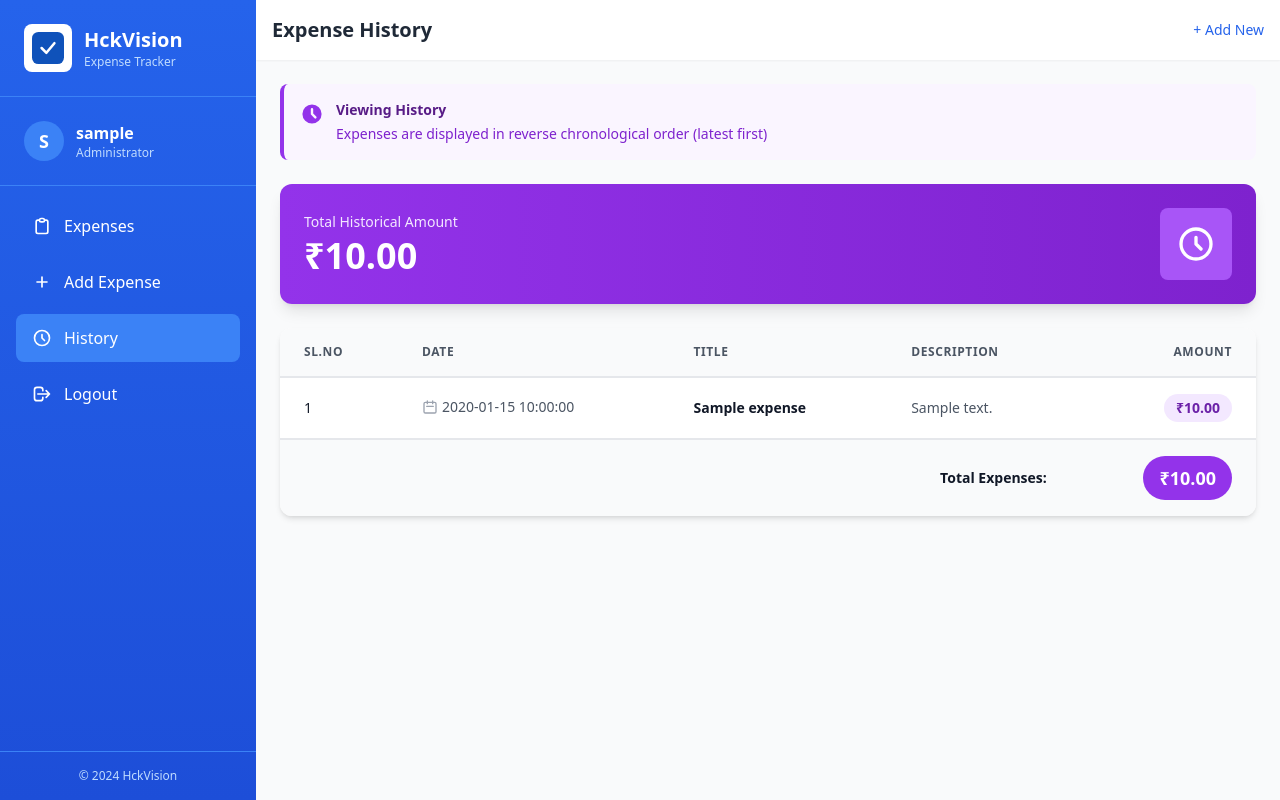
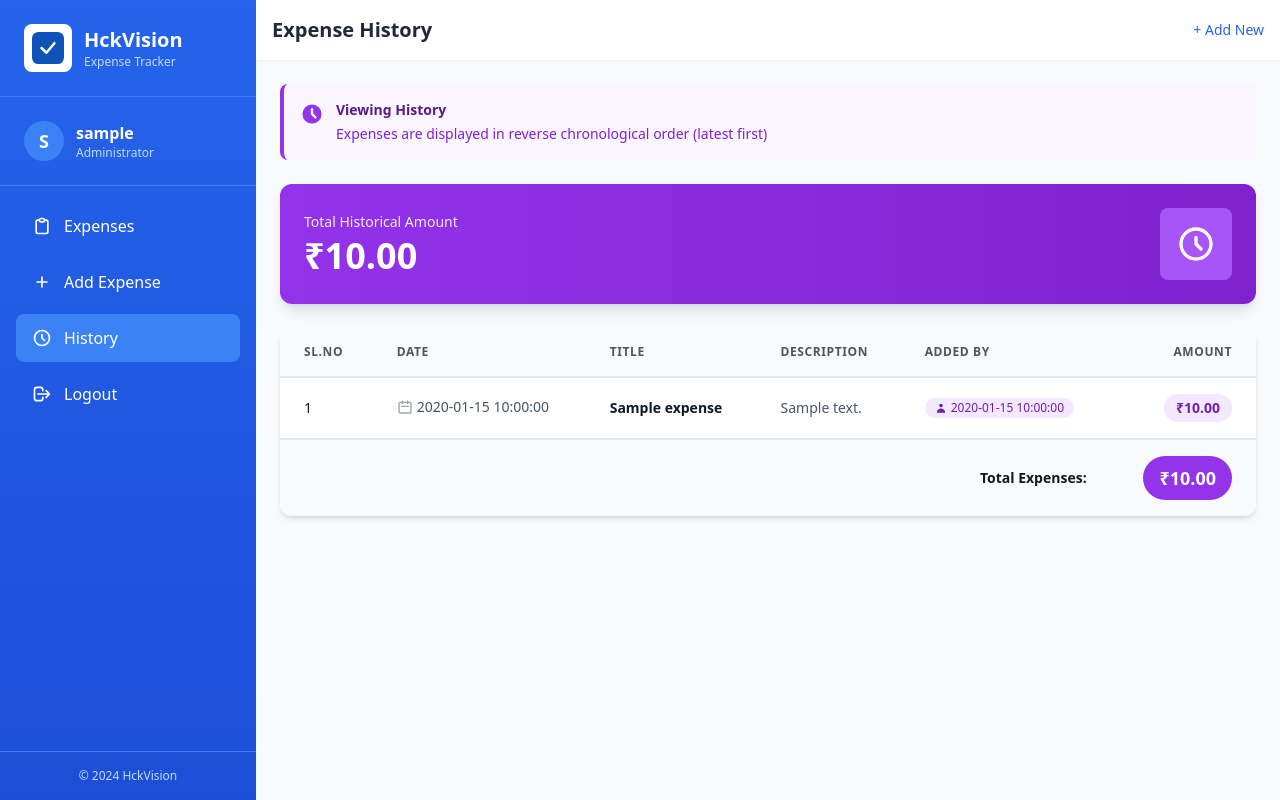
Before and after one commit to HckVision/Expense-Tracker, a Flask app: page /history in a window 1280 px wide. Run offline with Flask 3, Linux system fonts and the light colour scheme; the visitor is signed in with stand-in values (Sample User, id 1); a database or web service that is not in the repository returns one stand-in record (values such as "Sample title"); some libraries are stand-ins or nearby versions.

Commit message:
Update history.html

```diff
--- a/templates/history.html
+++ b/templates/history.html
@@ -130,6 +130,7 @@
                                     <th class="px-6 py-4 text-left text-xs font-semibold text-gray-600 uppercase tracking-wider">Date</th>
                                     <th class="px-6 py-4 text-left text-xs font-semibold text-gray-600 uppercase tracking-wider">Title</th>
                                     <th class="px-6 py-4 text-left text-xs font-semibold text-gray-600 uppercase tracking-wider">Description</th>
+                                    <th class="px-6 py-4 text-left text-xs font-semibold text-gray-600 uppercase tracking-wider">Added By</th>
                                     <th class="px-6 py-4 text-right text-xs font-semibold text-gray-600 uppercase tracking-wider">Amount</th>
                                 </tr>
                             </thead>
@@ -147,6 +148,14 @@
                                     </td>
                                     <td class="px-6 py-4 text-sm font-semibold text-gray-900">{{ expense.title }}</td>
                                     <td class="px-6 py-4 text-sm text-gray-600">{{ expense.description }}</td>
+                                    <td class="px-6 py-4 text-sm">
+                                        <span class="inline-flex items-center px-2.5 py-0.5 rounded-full text-xs font-medium bg-purple-100 text-purple-800">
+                                            <svg class="w-3 h-3 mr-1" fill="currentColor" viewBox="0 0 20 20">
+                                                <path fill-rule="evenodd" d="M10 9a3 3 0 100-6 3 3 0 000 6zm-7 9a7 7 0 1114 0H3z" clip-rule="evenodd"/>
+                                            </svg>
+                                            {{ expense.added_by if expense.added_by else 'Unknown' }}
+                                        </span>
+                                    </td>
                                     <td class="px-6 py-4 text-sm text-right">
                                         <span class="inline-flex items-center px-3 py-1 rounded-full bg-purple-100 text-purple-800 font-semibold">
                                             ₹{{ "{:,.2f}".format(expense.amount) }}
@@ -157,7 +166,7 @@
                             </tbody>
                             <tfoot class="bg-gray-50 border-t-2 border-gray-200">
                                 <tr>
-                                    <td colspan="4" class="px-6 py-4 text-right text-sm font-bold text-gray-900">Total Expenses:</td>
+                                    <td colspan="5" class="px-6 py-4 text-right text-sm font-bold text-gray-900">Total Expenses:</td>
                                     <td class="px-6 py-4 text-right">
                                         <span class="inline-flex items-center px-4 py-2 rounded-full bg-purple-600 text-white font-bold text-lg">
                                             ₹{{ "{:,.2f}".format(total) }}
```
